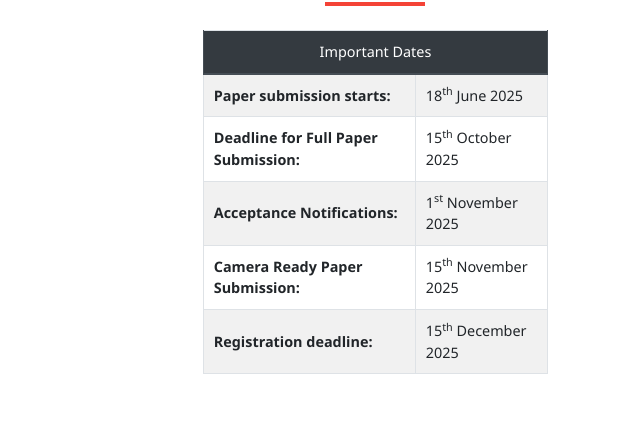
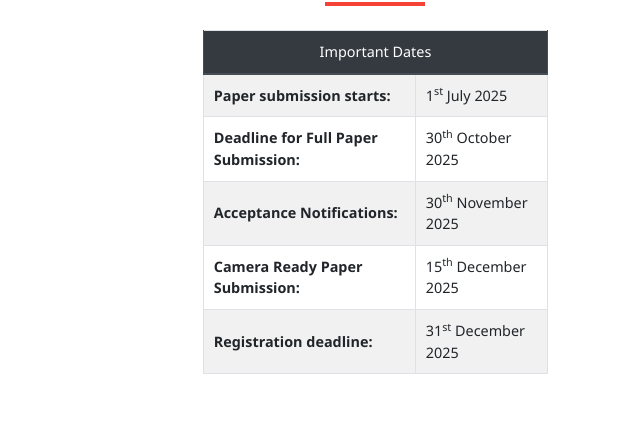
Before and after one commit to rksingh27-dev/ICPC2T, a Vue app: page /#/workshops in a window 1280 px wide. Shown: the part 1776-2200 px from the top of the page, without its empty margins (640-1280 px from the left). Built offline with nearby package versions, Linux system fonts and the light colour scheme.

Commit message:
change it

```diff
--- a/src/components/Carousel.vue
+++ b/src/components/Carousel.vue
@@ -85,8 +85,7 @@
   <div class="marquee-content">
     <div class="marquee-item">
 
-    CMT link for paper submission: <a href="https://cmt3.research.microsoft.com/ICPC2T2026" target="_blank">https://cmt3.research.microsoft.com/ICPC2T2026</a> |
-    <a href="https://ieeexplore.ieee.org/xpl/conhome/10958571/proceeding" target="_blank">Proceedings of ICPC2T 2026</a>.
+    CMT link for paper submission: <a href="https://cmt3.research.microsoft.com/ICPC2T2026" target="_blank">https://cmt3.research.microsoft.com/ICPC2T2026</a>
 
     </div>
 
--- a/src/components/Footer.vue
+++ b/src/components/Footer.vue
@@ -19,7 +19,7 @@
           <h5 class="black-text">Quick Links</h5>
           <ul class="list-unstyled">
             <li>
-              <a class="black-text" href="brochure.pdf" target="_blank">Brochure</a>
+              <a class="black-text" href="brochure_new.pdf" target="_blank">Brochure</a>
             </li>
             <li>
               <a class="black-text" href="Home.vue" target="_blank">About Conference</a>
--- a/src/components/Side.vue
+++ b/src/components/Side.vue
@@ -53,11 +53,11 @@
                   All the accepted papers should be presented in physical mode only.
                   <br /><br />
                   CMT link for paper submission: <a href="https://cmt3.research.microsoft.com/ICPC2T2026" target="_blank" style="color: blue;">https://cmt3.research.microsoft.com/ICPC2T2026</a><br /><br />
-                  Paper Submission starts: 18<sup>th</sup> June 2025<br /><br />
-                  Deadline for Full Paper Submission: 15<sup>th</sup> October 2025<br /><br />
-                  Acceptance Notification: 1<sup>st</sup> November 2025<br /><br />
-                  Camera Ready Paper Submission: 15<sup>th</sup> November 2025<br /><br />
-                  Registration Deadline: 15<sup>th</sup> December 2025<br /><br />
+                  Paper Submission starts: 1<sup>st</sup> July 2025<br /><br />
+                  Deadline for Full Paper Submission: 30<sup>th</sup> October 2025<br /><br />
+                  Acceptance Notification: 30<sup>th</sup> November 2025<br /><br />
+                  Camera Ready Paper Submission: 15<sup>th</sup> December 2025<br /><br />
+                  Registration Deadline: 31<sup>st</sup> December 2025<br /><br />
                 </marquee>
               </td>
             </tr>
@@ -82,23 +82,23 @@
           <tbody>
             <tr>
               <td><strong>Paper submission starts:</strong></td>
-              <td>18<sup>th</sup> June 2025</td>
+              <td>1<sup>st</sup> July 2025</td>
             </tr>
             <tr>
               <td><strong>Deadline for Full Paper Submission:</strong></td>
-              <td>15<sup>th</sup> October 2025</td>
+              <td>30<sup>th</sup> October 2025</td>
             </tr>
             <tr>
               <td><strong>Acceptance Notifications:</strong></td>
-              <td>1<sup>st</sup> November 2025</td>
+              <td>30<sup>th</sup> November 2025</td>
             </tr>
             <tr>
               <td><strong>Camera Ready Paper Submission:</strong></td>
-              <td>15<sup>th</sup> November 2025</td>
+              <td>15<sup>th</sup> December 2025</td>
             </tr>
             <tr>
               <td><strong>Registration deadline:</strong></td>
-              <td>15<sup>th</sup> December 2025</td>
+              <td>31<sup>st</sup> December 2025</td>
             </tr>
           </tbody>
         </table>
```
Also changed, not shown: 1 other file (tests, documents, lock files or other folders).
